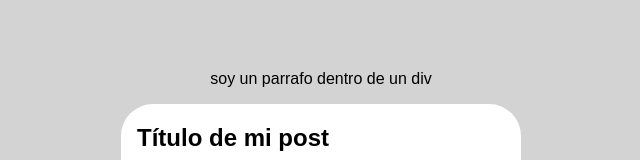
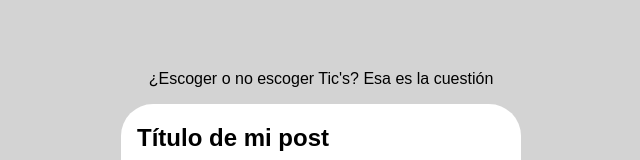
Before and after one commit to CuT4/CuT4.github.io, a plain HTML site: page index.html in a window 1280 px wide. Shown: the part 161-321 px from the top of the page, without its empty margins (319-959 px from the left). Drawn offline with Linux system fonts and the light colour scheme; a web font is replaced by a local one.

Commit message:
Update 1.2 TIC

```diff
--- a/index.html
+++ b/index.html
@@ -13,7 +13,7 @@
         <h1 id="titulo">Blog de muestra</h1>
     </header>
     <div>
-        <p id="parrafo-div">soy un parrafo dentro de un div</p>
+        <p id="parrafo-div">¿Escoger o no escoger Tic's? Esa es la cuestión</p>
     </div>
     <section class="container">
         <article class="post">
```
